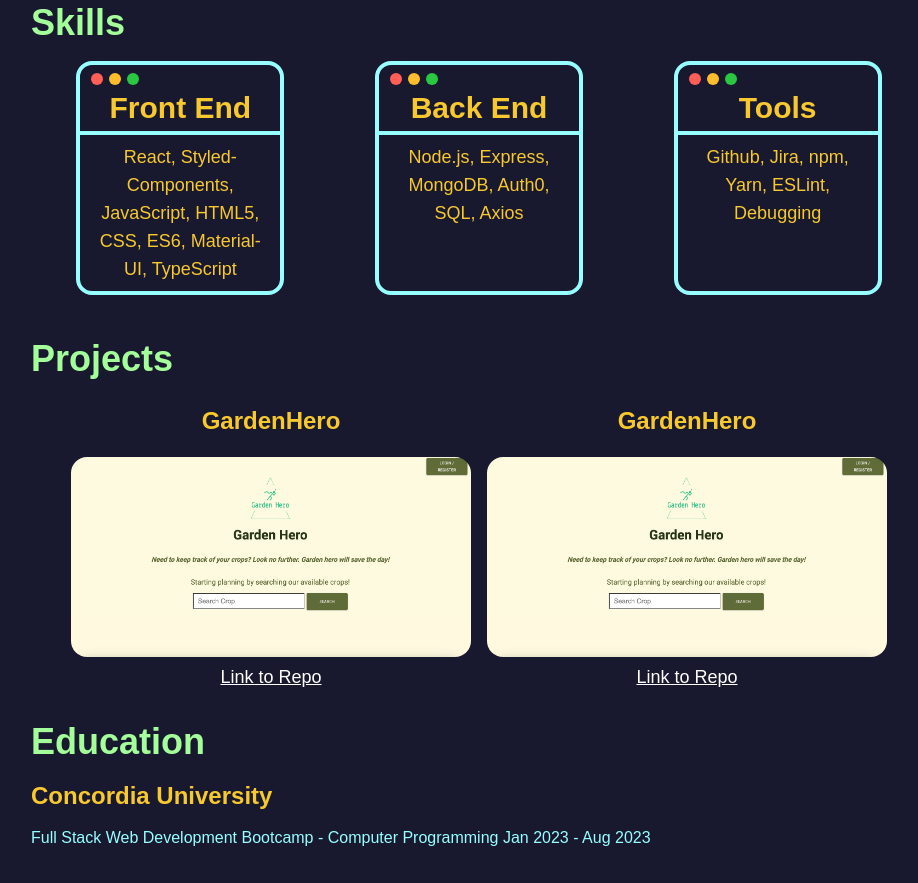
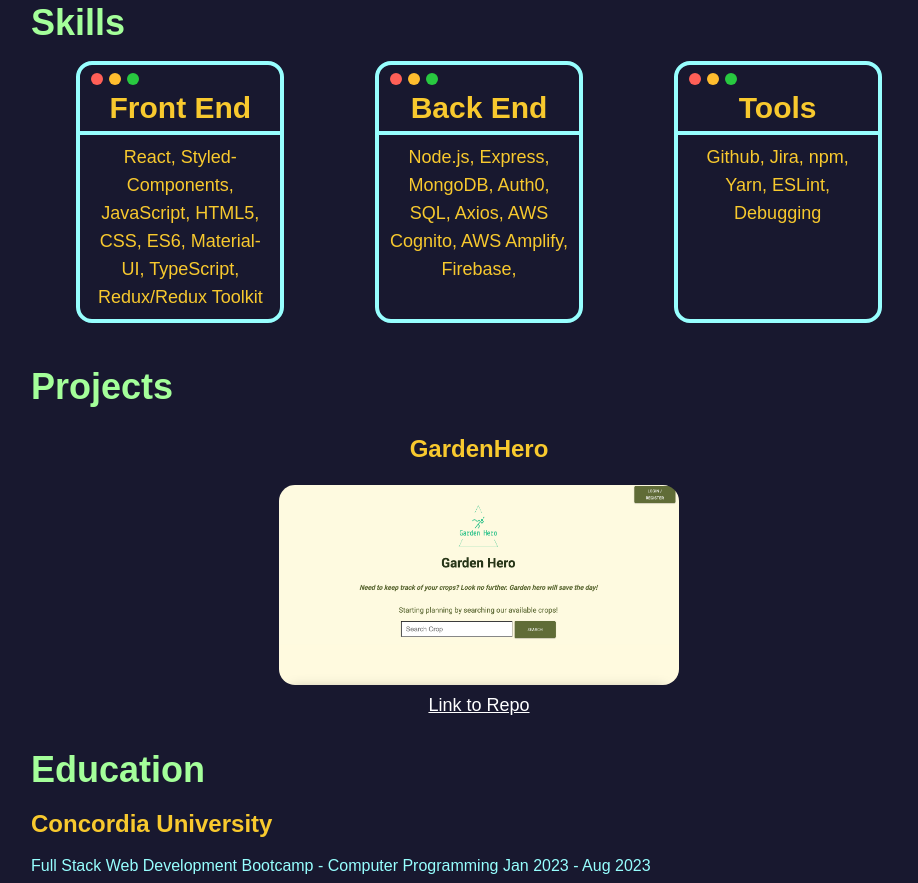
Before and after one commit to jmichelwilliams/jmichelwilliams.github.io, a React (Create React App) app in the folder resume/: page / in a window 1280 px wide. Shown: the part 660-1543 px from the top of the page, without its empty margins (161-1079 px from the left). Built offline with nearby package versions, Linux system fonts and the light colour scheme.

Commit message:
added skills

```diff
--- a/resume/src/components/Projects.js
+++ b/resume/src/components/Projects.js
@@ -7,15 +7,6 @@ const Projects = () => {
     <Wrapper animationDelay={1}>
       <StyledTitle id="projects">Projects</StyledTitle>
       <ProjectWrapper>
-        <ProjectContainer>
-          <StyledProjectTitle>GardenHero</StyledProjectTitle>
-          <Link href="https://garden-hero.vercel.app/">
-            <ProjectImage src={projectPic} alt="GardenHero" />
-          </Link>
-          <Link href="https://github.com/jmichelwilliams/FinalProject-GardenHero">
-            Link to Repo
-          </Link>
-        </ProjectContainer>
         <ProjectContainer>
           <StyledProjectTitle>GardenHero</StyledProjectTitle>
           <Link href="https://garden-hero.vercel.app/">
--- a/resume/src/components/Skills.js
+++ b/resume/src/components/Skills.js
@@ -17,7 +17,7 @@ const Skills = () => {
           </TitleContainer>
           <StyledParagraph>
             React, Styled-Components, JavaScript, HTML5, CSS, ES6, Material-UI,
-            TypeScript
+            TypeScript, Redux/Redux Toolkit
           </StyledParagraph>
         </Box>
         <Box>
@@ -30,7 +30,8 @@ const Skills = () => {
             </WindowButtons>
           </TitleContainer>
           <StyledParagraph>
-            Node.js, Express, MongoDB, Auth0, SQL, Axios
+            Node.js, Express, MongoDB, Auth0, SQL, Axios, AWS Cognito, AWS
+            Amplify, Firebase,
           </StyledParagraph>
         </Box>
         <Box>
```
